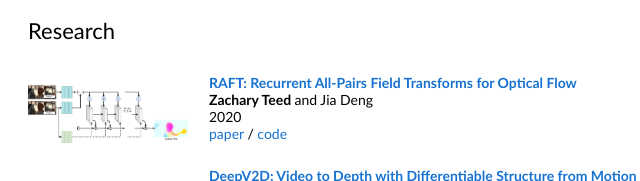
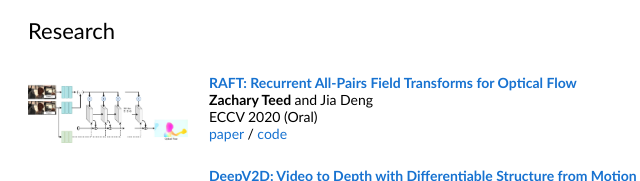
Before and after one commit to mohamedmahmoud-AM/mohamed-mahmoud.ahmed-maloum.github.io, a plain HTML site: page index.html in a window 1280 px wide. Shown: the part 265-446 px from the top of the page, 232-872 px from the left. Drawn offline with Linux system fonts and the light colour scheme.

Commit message:
Update index.html

```diff
--- a/index.html
+++ b/index.html
@@ -46,7 +46,7 @@
               <br>
               <strong>Zachary Teed </strong> and Jia Deng
               <br>
-              2020
+              ECCV 2020 (Oral)
               <br>
               <a href="https://arxiv.org/abs/2003.12039"> paper </a>  /
               <a href="https://github.com/princeton-vl/RAFT"> code </a>
```
